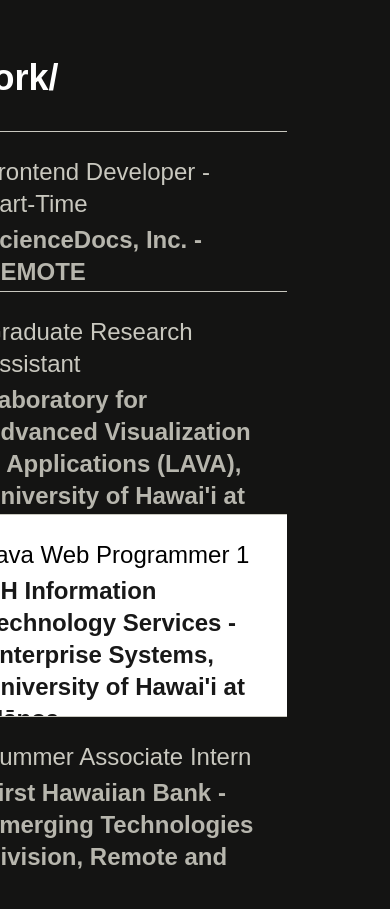
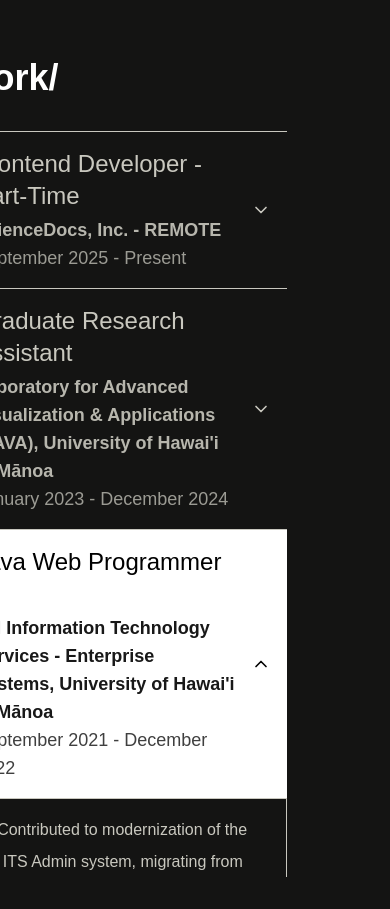
Before and after one commit to tracytnb/tracytnb-portfolio, a Next.js app: page / in a window 390 px wide. Shown: the part 5000-5909 px from the top of the page. Built offline with nearby package versions, Linux system fonts and the light colour scheme; a web font is replaced by a local one.

Commit message:
added job description back

```diff
--- a/app/components/VerticalNavigation.tsx
+++ b/app/components/VerticalNavigation.tsx
@@ -1,6 +1,7 @@
 "use client";
 
 import { motion } from "motion/react";
+import { useState } from "react";
 
 export const navigationItems = [
   { label: "Home", href: "#top", thresholdId: "top" as const },
@@ -20,13 +21,18 @@
 };
 
 const VerticalNavigation = ({ railHovered }: VerticalNavigationProps) => {
+  const [highlight, setHighlight] = useState<string | null>(null);
+
+  const handleMouseHover = (thresholdId: string) => {
+    setHighlight(thresholdId);
+  };
+
   return (
     <nav
       aria-label="Page sections"
       className="pointer-events-none absolute inset-0 z-10 hidden flex-col items-end pt-24 right-6 pb-10 md:flex"
     >
-      {/* flex-col stacks rows vertically; avoid absolute+missing top (everything overlapped). */}
-      <div className="flex w-full flex-col items-end gap-5">
+      <div className="flex w-full flex-col items-end gap-3">
         {navigationItems.map((item) => {
           return (
             <motion.a
@@ -35,10 +41,13 @@
               title={item.label}
               aria-label={item.label}
               className="pointer-events-auto flex flex-row items-center gap-2"
+              onMouseOver={() => handleMouseHover(item.thresholdId)}
+              onMouseLeave={() => setHighlight(null)}
               initial={false}
             >
               <motion.span
-                className="whitespace-nowrap text-right text-sm font-medium text-white"
+                className={`whitespace-nowrap text-right text-md font-medium text-white ${highlight === item.thresholdId ? "scale-110 -translate-x-3 duration-300 ease-in-out" : ""}`}
+                animate={{ scale: highlight === item.thresholdId ? 1.1 : 1 }}
                 initial={false}
               >
                 {item.label}
--- a/app/components/Work.tsx
+++ b/app/components/Work.tsx
@@ -61,12 +61,15 @@
                 animate={{
                   y: isInView ? 0 : -100,
                 }}
-                className="flex w-full flex-col overflow-hidden border-t border-foreground"
+                className="flex flex-col items-start overflow-hidden shrink-0 border-t border-foreground"
               >
                 <motion.button
                   type="button"
                   onClick={() => scrollToSegment(index)}
-                  className="relative w-full overflow-hidden p-6 text-left"
+                  className={
+                    "relative w-full overflow-hidden p-4 text-left " +
+                    (!isOpen ? "hover:bg-black/5 dark:hover:bg-white/5" : "")
+                  }
                 >
                   <motion.span
                     aria-hidden
@@ -85,16 +88,55 @@
                     }
                   >
                     <div className="flex flex-col items-start min-w-0">
-                      <h3 className="text-2xl md:text-3xl text-left mb-1 shrink-0">
+                      <h3 className="text-2xl md:text-3xl font-ranchers text-left mb-1 shrink-0">
                         {job.title}
                       </h3>
-                      <p className="text-2xl opacity-90 font-bold">
+                      <p className="text-lg opacity-90 font-bold">
                         {job.company}
                       </p>
-                      <p className="text-2xl opacity-75">{job.period}</p>
+                      <p className="text-lg opacity-75">{job.period}</p>
+                    </div>
+                    <svg
+                      xmlns="http://www.w3.org/2000/svg"
+                      width="20"
+                      height="20"
+                      viewBox="0 0 24 24"
+                      fill="none"
+                      stroke="currentColor"
+                      strokeWidth="2"
+                      strokeLinecap="round"
+                      strokeLinejoin="round"
+                      className={`shrink-0 transition-transform duration-300 ${isOpen ? "rotate-180" : ""}`}
+                    >
+                      <path d="m6 9 6 6 6-6" />
+                    </svg>
+                  </div>
+                </motion.button>
+                <div
+                  className={`grid transition-[grid-template-rows] duration-300 ease-in-out w-full ${
+                    isOpen ? "grid-rows-[1fr]" : "grid-rows-[0fr]"
+                  }`}
+                >
+                  <div className="min-h-0 overflow-hidden">
+                    <div className="relative px-4 pt-4 p-6">
+                      <motion.div
+                        aria-hidden
+                        className="pointer-events-none absolute inset-0 z-0 border border-foreground origin-top"
+                        initial={false}
+                        animate={{ scaleY: isOpen ? 1 : 0 }}
+                        transition={{
+                          duration: 0.9,
+                          ease: [0.22, 1, 0.36, 1],
+                        }}
+                      />
+                      <ul className="relative z-10 list-disc list-inside space-y-4 text-md md:text-lg">
+                        {job.bullets.map((bullet, i) => (
+                          <li key={i}>{bullet}</li>
+                        ))}
+                      </ul>
                     </div>
                   </div>
-                </motion.button>
+                </div>
               </motion.div>
             );
           })}
```
